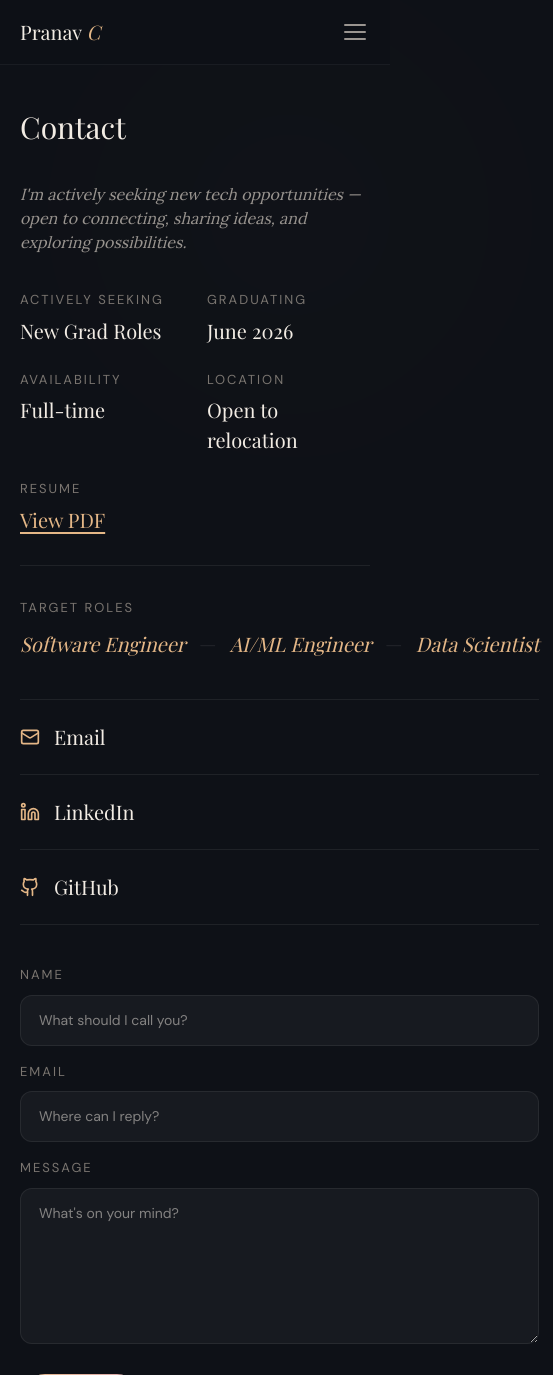
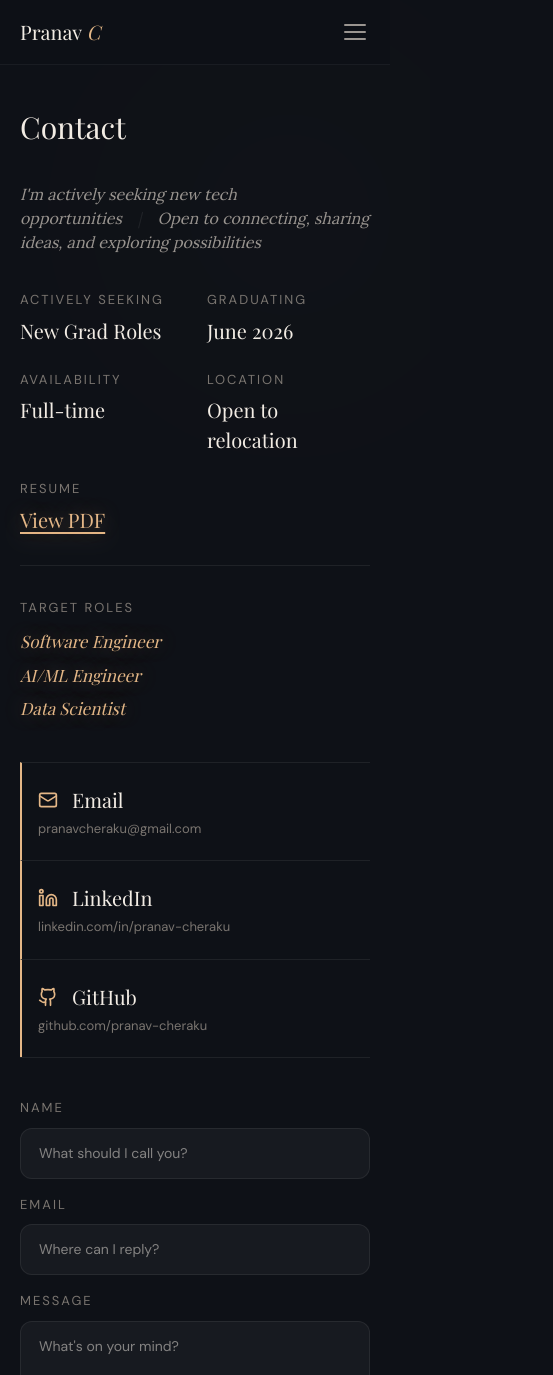
Before and after one commit to pranav-cheraku/portfolio, a Next.js app in the folder my-app/: page /contact in a window 390 px wide. Shown: the top 1375 px of the page, 553 px wide, since content can reach past the window. Built offline with nearby package versions, Linux system fonts and the light colour scheme.

Commit message:
Contact page works on mobile devices not, added some styling

```diff
--- a/my-app/app/contact/ContactLinks.tsx
+++ b/my-app/app/contact/ContactLinks.tsx
@@ -36,12 +36,14 @@ function ContactRow({ label, handle, href, Icon }: (typeof LINKS)[number]) {
       rel="noopener noreferrer"
       onMouseEnter={() => setHovered(true)}
       onMouseLeave={() => setHovered(false)}
+      className="contact-row"
       style={{
         display: "flex",
         alignItems: "center",
         justifyContent: "space-between",
-        padding: "22px 0",
+        padding: "22px 0 22px 16px",
         borderTop: `1px solid ${T.border}`,
+        borderLeft: `2px solid ${T.accent}`,
         textDecoration: "none",
         cursor: "pointer",
         transform: hovered ? "translateX(6px)" : "translateX(0)",
@@ -64,11 +66,12 @@ function ContactRow({ label, handle, href, Icon }: (typeof LINKS)[number]) {
         </span>
       </div>
 
-      {/* Right: handle slides in on hover */}
+      {/* Right: handle slides in on hover, always visible on mobile */}
       <span
+        className="contact-handle"
         style={{
           fontFamily: "var(--font-dm-sans), sans-serif",
-          fontSize: 13,
+          fontSize: 16,
           color: T.muted,
           opacity: hovered ? 1 : 0,
           transform: hovered ? "translateX(0)" : "translateX(14px)",
--- a/my-app/app/contact/ResumeDownload.tsx
+++ b/my-app/app/contact/ResumeDownload.tsx
@@ -8,7 +8,7 @@ export default function ResumeDownload() {
   const [hovered, setHovered] = useState(false);
 
   return (
-    <div style={{ marginRight: 40 }}>
+    <div className="contact-resume" style={{ marginRight: 40 }}>
       {/* Label — matches STATUS, GRADUATING, etc. */}
       <div
         style={{
@@ -34,6 +34,7 @@ export default function ResumeDownload() {
           fontFamily: "var(--font-playfair), serif",
           fontSize: 20,
           color: T.accent,
+          textShadow: `0 0 20px ${T.accent}60`,
           textDecoration: "underline",
           textUnderlineOffset: 4,
           transform: hovered ? "translateY(-2px)" : "translateY(0)",
--- a/my-app/app/contact/page.tsx
+++ b/my-app/app/contact/page.tsx
@@ -46,7 +46,9 @@ export default function ContactPage() {
             marginTop: 0,
           }}
         >
-          I&apos;m actively seeking new tech opportunities — open to connecting, sharing ideas, and exploring possibilities.
+          I&apos;m actively seeking new tech opportunities
+          <span style={{ margin: "0 16px", color: T.border }}>|</span>
+          Open to connecting, sharing ideas, and exploring possibilities
         </p>
       </FadeIn>
 
@@ -111,19 +113,18 @@ export default function ContactPage() {
             <div
               style={{
                 fontFamily: "var(--font-dm-sans), sans-serif",
-                fontSize: 12,
+                fontSize: 13,
                 color: T.muted,
                 letterSpacing: 2,
                 textTransform: "uppercase",
-                fontSize: 13,
                 marginBottom: 12,
               }}
             >
               Target Roles
             </div>
 
-            {/* Role types — all on one line */}
-            <div style={{ display: "flex", alignItems: "center", gap: 14, marginBottom: 40 }}>
+            {/* Role types — all on one line, wraps on mobile */}
+            <div className="contact-roles" style={{ display: "flex", alignItems: "center", gap: 14, marginBottom: 40 }}>
               {ROLES.map((role, i) => (
                 <span key={role} style={{ display: "flex", alignItems: "center", gap: 14 }}>
                   <span
@@ -133,13 +134,14 @@ export default function ContactPage() {
                       fontWeight: 400,
                       fontStyle: "italic",
                       color: T.accent,
+                      textShadow: `0 0 20px ${T.accent}60`,
                       whiteSpace: "nowrap",
                     }}
                   >
                     {role}
                   </span>
                   {i < ROLES.length - 1 && (
-                    <span style={{ color: T.border }}>—</span>
+                    <span className="contact-role-sep" style={{ color: T.border }}>—</span>
                   )}
                 </span>
               ))}
--- a/my-app/app/globals.css
+++ b/my-app/app/globals.css
@@ -31,6 +31,23 @@
   background: #7bc47a;
   animation: pulse 2s ease-in-out infinite;
   flex-shrink: 0;
+}
+
+/* Override browser autofill white background on contact form fields */
+input:-webkit-autofill,
+input:-webkit-autofill:hover,
+input:-webkit-autofill:focus,
+textarea:-webkit-autofill,
+textarea:-webkit-autofill:hover,
+textarea:-webkit-autofill:focus {
+  -webkit-box-shadow: 0 0 0px 1000px #181b20 inset !important;
+  box-shadow: 0 0 0px 1000px #181b20 inset !important;
+  -webkit-text-fill-color: #f2ece4 !important;
+  caret-color: #f2ece4;
+}
+
+input, textarea {
+  color-scheme: dark;
 }
 
 @media (max-width: 640px) {
@@ -106,10 +123,49 @@
     gap: 24px !important;
   }
 
+  /* Resume resets negative margins on mobile */
+  .contact-resume {
+    margin-right: 0 !important;
+    margin-top: 0 !important;
+  }
+
   /* Contact layout stacks vertically */
   .contact-layout {
     grid-template-columns: 1fr !important;
     gap: 40px !important;
+  }
+
+  /* Roles stack vertically on mobile */
+  .contact-roles {
+    flex-direction: column !important;
+    align-items: flex-start !important;
+    gap: 8px !important;
+  }
+
+  .contact-roles span {
+    white-space: normal !important;
+    font-size: 17px !important;
+  }
+
+  /* Hide the em-dash separators between roles on mobile */
+  .contact-role-sep {
+    display: none !important;
+  }
+
+  /* Contact rows stack label + handle vertically on mobile */
+  .contact-row {
+    flex-direction: column !important;
+    align-items: flex-start !important;
+    gap: 4px !important;
+  }
+
+  /* Handles always visible on mobile */
+  .contact-handle {
+    opacity: 1 !important;
+    transform: none !important;
+    white-space: normal !important;
+    font-size: 13px !important;
+    word-break: break-all !important;
   }
 
   /* Contact form name + email stack vertically */
```
